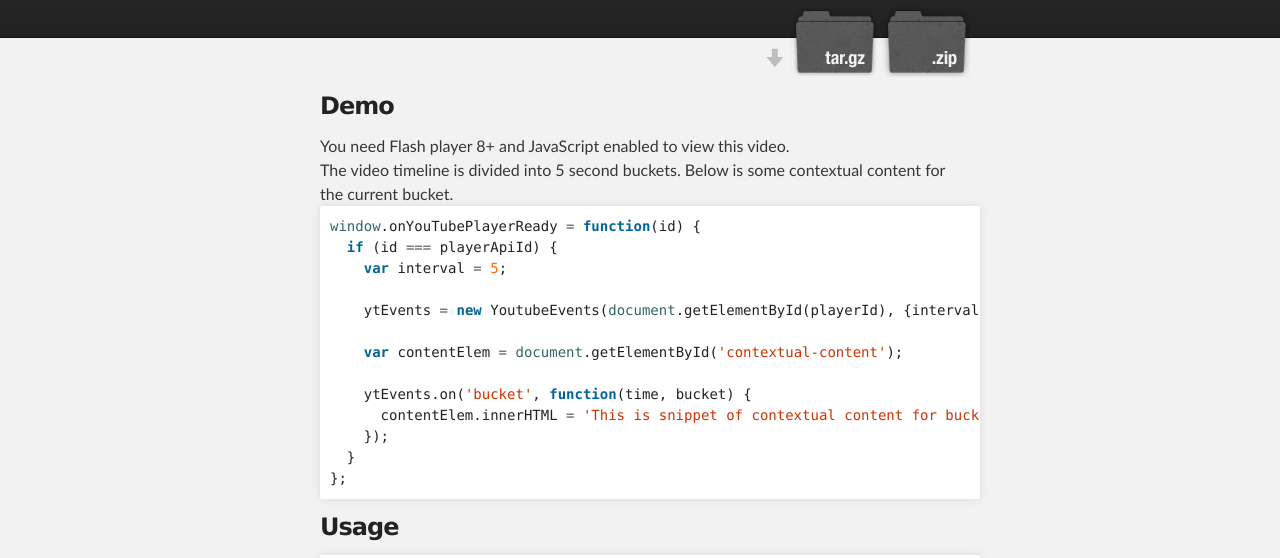
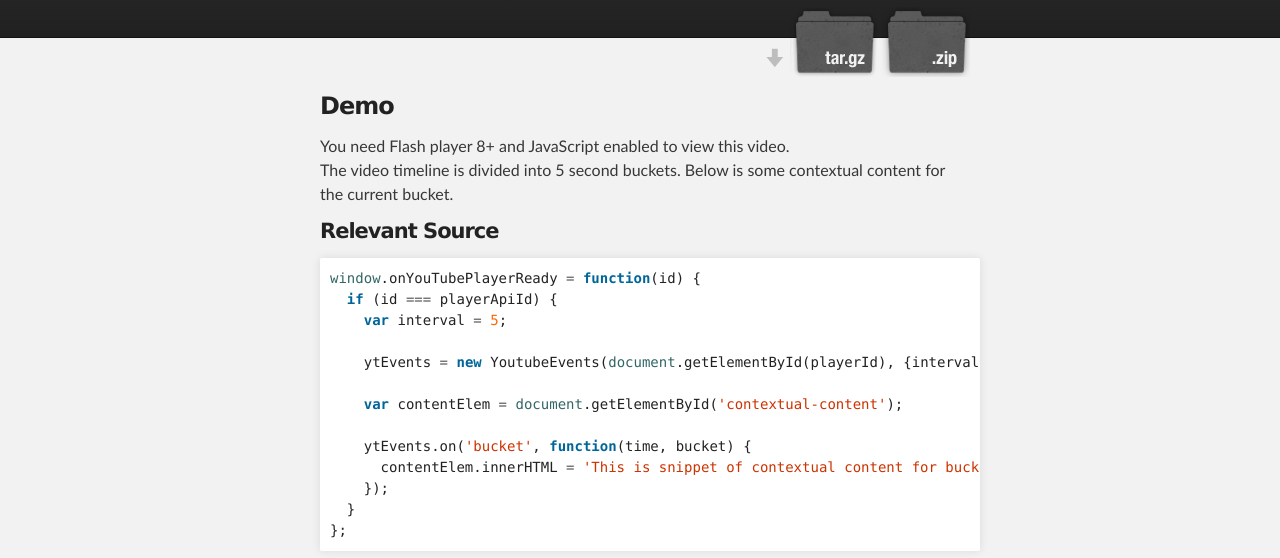
Before and after one commit to b3nj4m/youtube-events, a plain HTML site: page index.html in a window 1280 px wide. Shown: the part 208-766 px from the top of the page. Drawn offline with Linux system fonts and the light colour scheme.

Commit message:
add source header

```diff
--- a/index.html
+++ b/index.html
@@ -41,6 +41,8 @@
 
         <div>The video timeline is divided into 5 second buckets. Below is some contextual content for the current bucket.</div>
         <div id="contextual-content"></div>
+
+        <h4>Relevant Source</h4>
 
 <div class="highlight"><pre><span class="nb">window</span><span class="p">.</span><span class="nx">onYouTubePlayerReady</span> <span class="o">=</span> <span class="kd">function</span><span class="p">(</span><span class="nx">id</span><span class="p">)</span> <span class="p">{</span>
   <span class="k">if</span> <span class="p">(</span><span class="nx">id</span> <span class="o">===</span> <span class="nx">playerApiId</span><span class="p">)</span> <span class="p">{</span>
```
